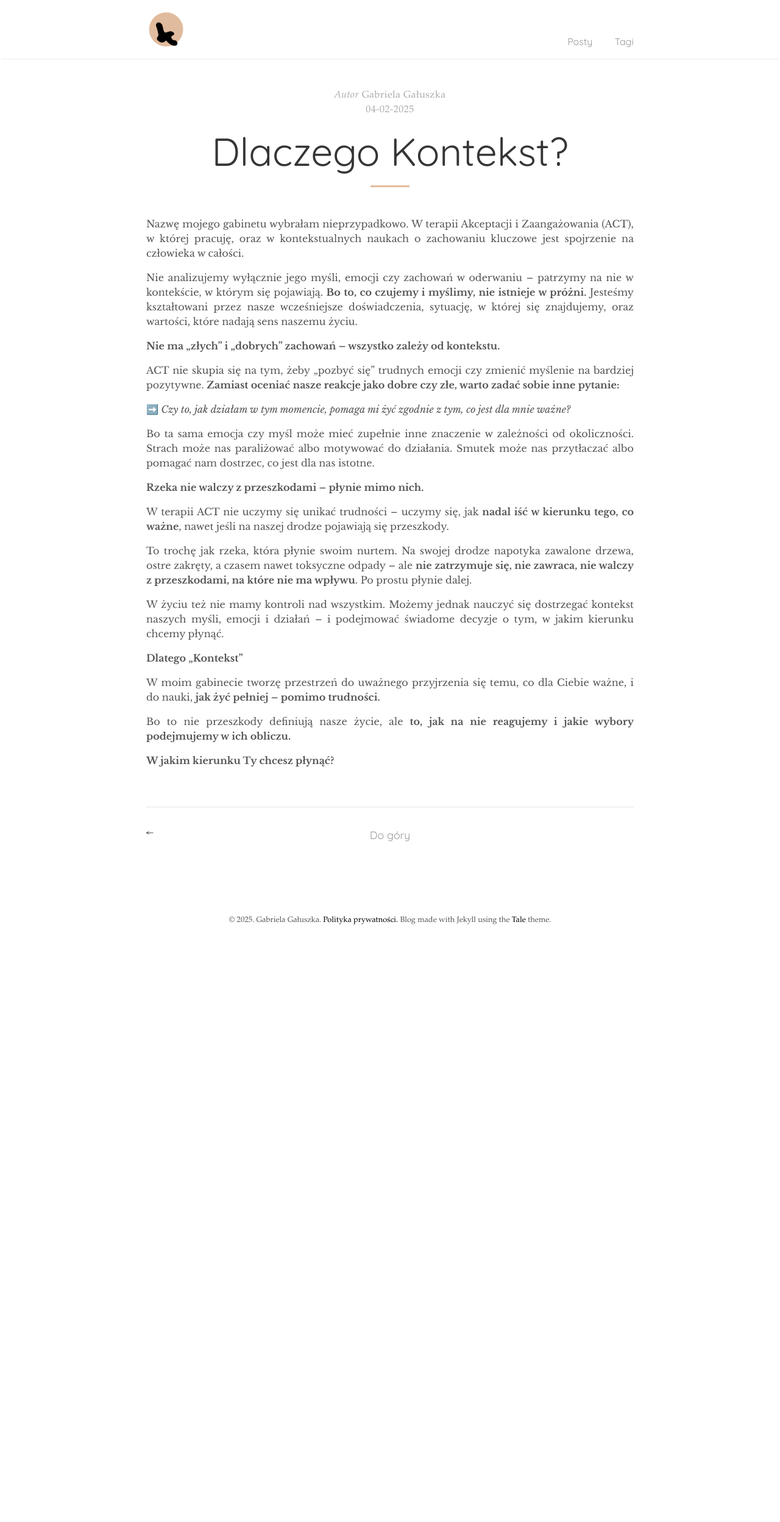
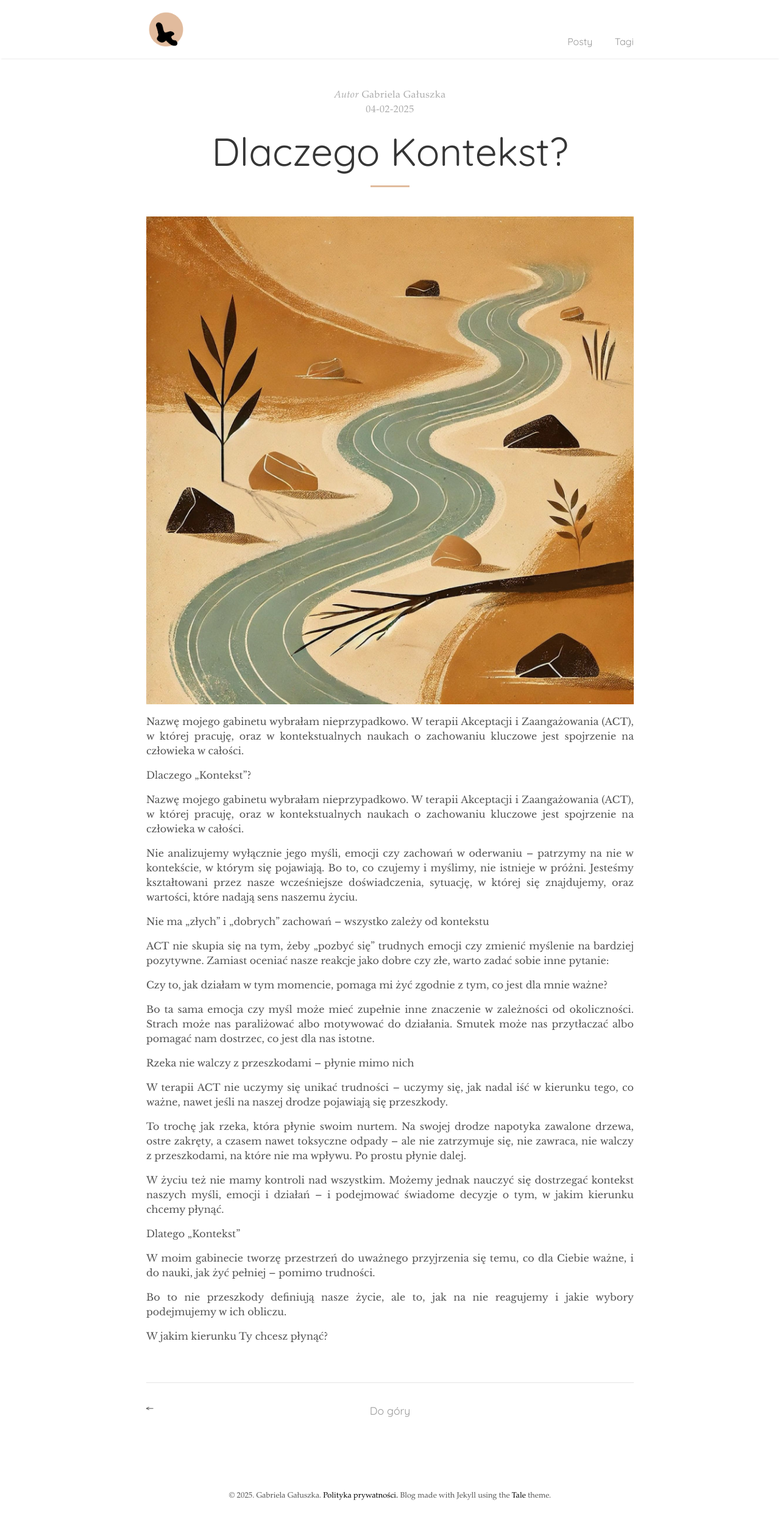
Before and after one commit to misievicz/kontekst, a Jekyll site: the page built from _posts/2025-02-04-dlaczego-kontekst.md, in a window 1280 px wide. Shown: the whole page at 61% size. Built offline with Jekyll 4.4.1, drawn with Linux system fonts in a browser that asks for light colours; before the commit the page ends 1552 px from its top, so only the background shows below that.

```diff
--- a/_posts/2025-02-04-dlaczego-kontekst.md
+++ b/_posts/2025-02-04-dlaczego-kontekst.md
@@ -9,31 +9,37 @@ sticky: true
 hidden: true
 ---
 
+![Alt text](../assets/images/posr4.jpg)
+
 Nazwę mojego gabinetu wybrałam nieprzypadkowo. W terapii Akceptacji i Zaangażowania (ACT), w której pracuję, oraz w kontekstualnych naukach o zachowaniu kluczowe jest spojrzenie na człowieka w całości.
 <!--more-->
 
-Nie analizujemy wyłącznie jego myśli, emocji czy zachowań w oderwaniu – patrzymy na nie w kontekście, w którym się pojawiają. <b>Bo to, co czujemy i myślimy, nie istnieje w próżni.</b> Jesteśmy kształtowani przez nasze wcześniejsze doświadczenia, sytuację, w której się znajdujemy, oraz wartości, które nadają sens naszemu życiu.
+Dlaczego „Kontekst”?
 
-<b>Nie ma „złych” i „dobrych” zachowań – wszystko zależy od kontekstu.</b>
+Nazwę mojego gabinetu wybrałam nieprzypadkowo. W terapii Akceptacji i Zaangażowania (ACT), w której pracuję, oraz w kontekstualnych naukach o zachowaniu kluczowe jest spojrzenie na człowieka w całości.
 
-ACT nie skupia się na tym, żeby „pozbyć się” trudnych emocji czy zmienić myślenie na bardziej pozytywne. <b>Zamiast oceniać nasze reakcje jako dobre czy złe, warto zadać sobie inne pytanie:</b>
+Nie analizujemy wyłącznie jego myśli, emocji czy zachowań w oderwaniu – patrzymy na nie w kontekście, w którym się pojawiają. Bo to, co czujemy i myślimy, nie istnieje w próżni. Jesteśmy kształtowani przez nasze wcześniejsze doświadczenia, sytuację, w której się znajdujemy, oraz wartości, które nadają sens naszemu życiu.
 
-➡️ <i>Czy to, jak działam w tym momencie, pomaga mi żyć zgodnie z tym, co jest dla mnie ważne?</i>
+Nie ma „złych” i „dobrych” zachowań – wszystko zależy od kontekstu
+
+ACT nie skupia się na tym, żeby „pozbyć się” trudnych emocji czy zmienić myślenie na bardziej pozytywne. Zamiast oceniać nasze reakcje jako dobre czy złe, warto zadać sobie inne pytanie:
+
+Czy to, jak działam w tym momencie, pomaga mi żyć zgodnie z tym, co jest dla mnie ważne?
 
 Bo ta sama emocja czy myśl może mieć zupełnie inne znaczenie w zależności od okoliczności. Strach może nas paraliżować albo motywować do działania. Smutek może nas przytłaczać albo pomagać nam dostrzec, co jest dla nas istotne.
 
-<b>Rzeka nie walczy z przeszkodami – płynie mimo nich.</b>
+Rzeka nie walczy z przeszkodami – płynie mimo nich
 
-W terapii ACT nie uczymy się unikać trudności – uczymy się, jak <b>nadal iść w kierunku tego, co ważne</b>, nawet jeśli na naszej drodze pojawiają się przeszkody.
+W terapii ACT nie uczymy się unikać trudności – uczymy się, jak nadal iść w kierunku tego, co ważne, nawet jeśli na naszej drodze pojawiają się przeszkody.
 
-To trochę jak rzeka, która płynie swoim nurtem. Na swojej drodze napotyka zawalone drzewa, ostre zakręty, a czasem nawet toksyczne odpady – ale <b>nie zatrzymuje się, nie zawraca, nie walczy z przeszkodami, na które nie ma wpływu</b>. Po prostu płynie dalej.
+To trochę jak rzeka, która płynie swoim nurtem. Na swojej drodze napotyka zawalone drzewa, ostre zakręty, a czasem nawet toksyczne odpady – ale nie zatrzymuje się, nie zawraca, nie walczy z przeszkodami, na które nie ma wpływu. Po prostu płynie dalej.
 
 W życiu też nie mamy kontroli nad wszystkim. Możemy jednak nauczyć się dostrzegać kontekst naszych myśli, emocji i działań – i podejmować świadome decyzje o tym, w jakim kierunku chcemy płynąć.
 
-<b>Dlatego „Kontekst”</b>
+Dlatego „Kontekst”
 
-W moim gabinecie tworzę przestrzeń do uważnego przyjrzenia się temu, co dla Ciebie ważne, i do nauki, <b>jak żyć pełniej – pomimo trudności.</b>
+W moim gabinecie tworzę przestrzeń do uważnego przyjrzenia się temu, co dla Ciebie ważne, i do nauki, jak żyć pełniej – pomimo trudności.
 
-Bo to nie przeszkody definiują nasze życie, ale <b>to, jak na nie reagujemy i jakie wybory podejmujemy w ich obliczu.</b>
+Bo to nie przeszkody definiują nasze życie, ale to, jak na nie reagujemy i jakie wybory podejmujemy w ich obliczu.
 
-<b>W jakim kierunku Ty chcesz płynąć?</b>
+W jakim kierunku Ty chcesz płynąć?
--- a/_sass/tale/_base.scss
+++ b/_sass/tale/_base.scss
@@ -369,16 +369,15 @@ li::marker {
 .act-container-main-up,
 .act-container-main-down {
   max-width: 1000px;
-  padding: 1.5rem;
+  padding: 0.5rem;
   font-family: "Quicksand", sans-serif;
   font-size: 1.2rem;
-
 }
 
 .act-container-main-up {
   padding-right: 200px;
   @media (max-width: 650px) {
-    padding: 3rem;
+    padding: 2rem;
     font-size: 1.1rem;
   }
 }
@@ -393,8 +392,8 @@ li::marker {
 }
 
 .act-call-to-action {
-  margin-top: 4rem;
-  margin-bottom: -1rem;
+  margin-top: 1rem;
+  margin-bottom: 1rem;
 }
 
 .powrot {
--- a/_sass/tale/_layout.scss
+++ b/_sass/tale/_layout.scss
@@ -185,3 +185,27 @@ input:focus, textarea:focus {
     display: inline-block;
   }
 }
+
+.cta-button {
+  display: inline-block;
+  padding: 16px 24px;
+  font-size: 18px;
+  font-weight: bold;
+  text-decoration: none;
+  color: white;
+  background: #d1a888e7;
+  border-radius: 6px;
+  transition: background-color 0.3s ease;
+  margin-top: 3rem;
+}
+
+.cta-button::after {
+  content: "➜";
+  font-size: 18px;
+  margin-left: 10px;
+  transition: margin-left 0.3s ease-in-out;
+}
+
+.cta-button:hover {
+  background: #9e7555a9;
+}
--- a/act.html
+++ b/act.html
@@ -28,8 +28,9 @@
         <li>Doświadczają różnego rodzaju trudności w związku z chorobami przewlekłymi</li>
         <li>Tu możesz czuć się bezpiecznie 🏳️‍🌈</li>
       </ul>
+      <a href="cennik.html" class="cta-button">Umów się na konsultację</a>
       <p class="act-call-to-action">
-        <b><a href="cennik.html" style="text-decoration: underline; color: #a77651a9;">UMÓW SIĘ NA PIERWSZĄ KONSULTACJĘ</a></b><br>
+
         Podczas konsultacji omówimy Twoje potrzeby i wspólnie ustalimy dalszy kierunek naszej współpracy. Po uzgodnieniu
         terminu otrzymasz ode mnie link do spotkania na platformie Google Meet.
       </p>
```
Also changed, not shown: _posts/2025-02-11-czym-jest-i-czym-wyróżnia-się-terapia-act.md (deleted, +0 -40 lines), _posts/2025-02-11-fale-i-act.md (added, +21 -0 lines), _posts/2025-02-18-6-filarów.md (added, +52 -0 lines), _posts/2025-02-18-dlaczego-walka-z-myślami-nie-działa.md (deleted, +0 -47 lines), assets/images/posr4.jpg (added), assets/images/post3.jpg (added), assets/images/post5.jpg (added).
